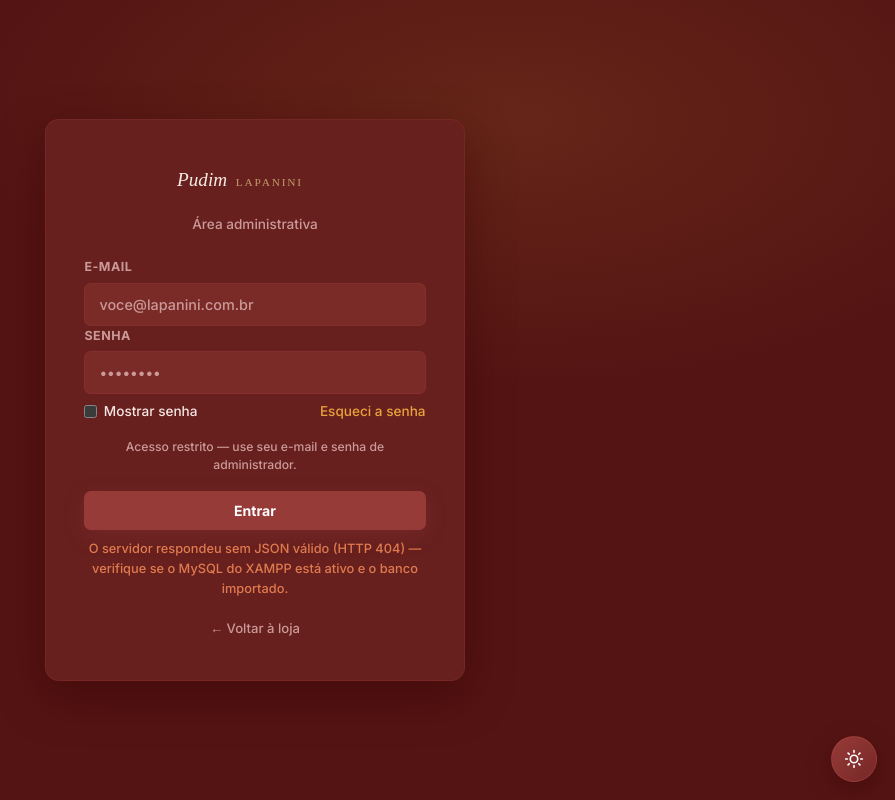
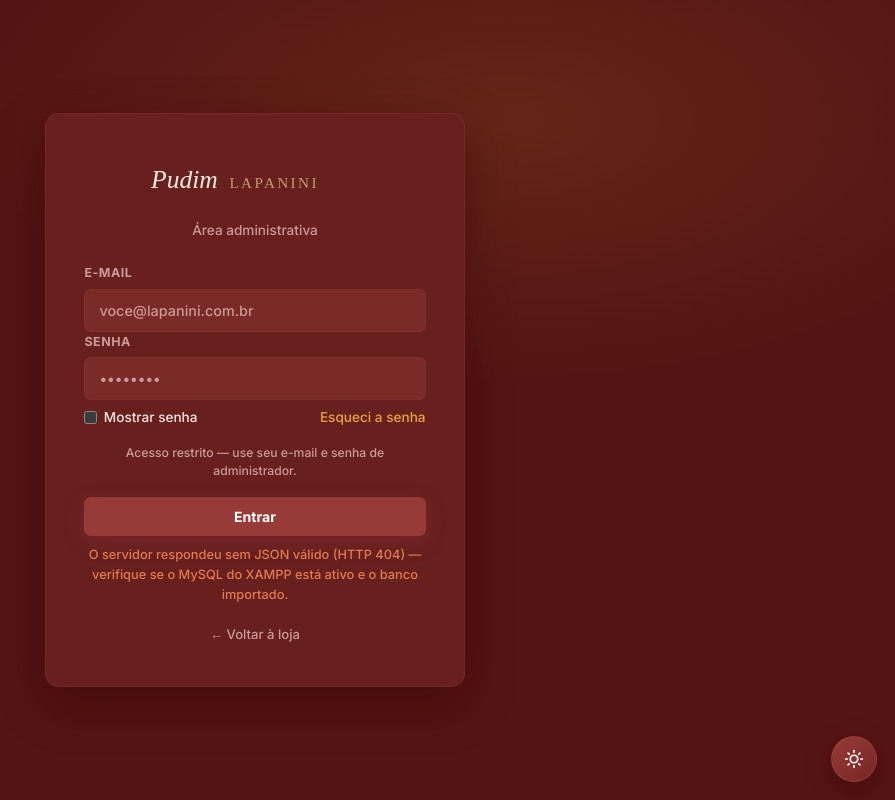
Before and after one commit to lapaninioficial/sistema, a PHP site: page /admin-login.html in a window 1280 px wide. Shown: the whole page, without its empty margins (385-1280 px from the left). Run offline with PHP 8.4, Linux system fonts and the light colour scheme; some web fonts are replaced.

Commit message:
Painel/login: logos maiores (sidebar 140px, login 240px) e CSS versionado

```diff
--- a/admin-login.html
+++ b/admin-login.html
@@ -12,7 +12,7 @@
   <link rel="preconnect" href="https://fonts.googleapis.com">
   <link rel="preconnect" href="https://fonts.gstatic.com" crossorigin>
   <link href="https://fonts.googleapis.com/css2?family=Anton+SC&family=Inter:wght@300;400;500;600;700;800&display=swap" rel="stylesheet">
-  <link rel="stylesheet" href="css/admin.css?v=20261004loja1">
+  <link rel="stylesheet" href="css/admin.css?v=20261004pudim2">
   <style>
     /* MESMA paleta da loja (css/style.css — Vinho/Bordeaux Pudim LAPANINI):
        dark = #320000 sidebar / #541413 fundo / caramelo #e8a33d CTA;
--- a/admin.html
+++ b/admin.html
@@ -42,7 +42,7 @@
   <link rel="preconnect" href="https://fonts.googleapis.com">
   <link rel="preconnect" href="https://fonts.gstatic.com" crossorigin>
   <link href="https://fonts.googleapis.com/css2?family=Anton+SC&family=Inter:wght@300;400;500;600;700;800&display=swap" rel="stylesheet">
-  <link rel="stylesheet" href="css/admin.css?v=20261004loja1">
+  <link rel="stylesheet" href="css/admin.css?v=20261004pudim2">
   <style>
     /* Mesma paleta da loja — camada fina de tema claro/escuro.
        O dark herda os tokens do admin.css (que já são vinho escuro);
@@ -138,7 +138,7 @@
     <aside class="sidebar" aria-label="Navegação do painel">
       <div class="sidebar__brand">
         <div class="brand-logo">
-          <img src="assets/img/logo-pudim-hass.svg?v=20261004pudim2" alt="Pudim LAPANINI" width="80" height="16">
+          <img src="assets/img/logo-pudim-hass.svg?v=20261004pudim2" alt="Pudim LAPANINI" width="140" height="28">
         </div>
         <div class="sidebar__brand-info">
           <span class="sidebar__brand-sub">Painel de Gestão</span>
--- a/css/admin.css
+++ b/css/admin.css
@@ -282,7 +282,7 @@ ul, ol {
 }
 
 .brand-logo img {
-  width: 80px;
+  width: 140px;
   height: auto;
 }
 
@@ -2636,8 +2636,8 @@ table.tbl {
 
 .login__brand {
   display: block;
-  width: 180px;
-  max-width: 70%;
+  width: 240px;
+  max-width: 80%;
   height: auto;
   margin: 0 auto 1rem;
 }
```
